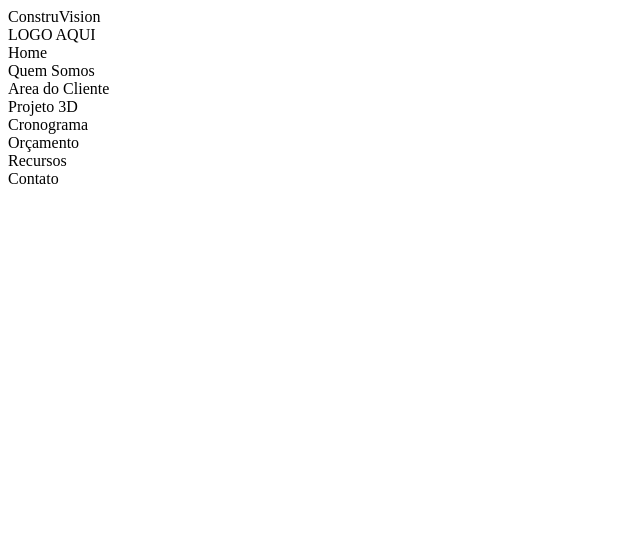
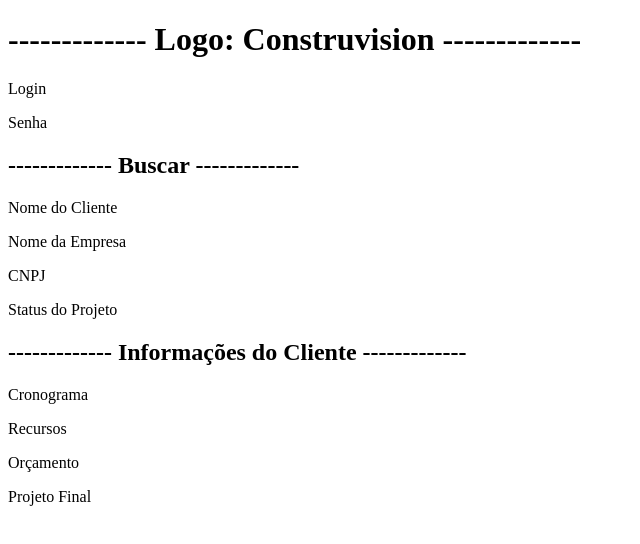
Before and after one commit to GustavoOAV/SENAC-PWMB-1141151445-Gustavo, a plain HTML site: page PWMB Semana 4/index.html in a window 1280 px wide. Shown: the whole page, without its empty margins (0-640 px from the left). Drawn offline with Linux system fonts and the light colour scheme.

Commit message:
Corrigindo Projeto

```diff
--- a/PWMB Semana 4/index.html
+++ b/PWMB Semana 4/index.html
@@ -3,22 +3,26 @@
 <head>
     <meta charset="UTF-8">
     <meta name="viewport" content="width=device-width, initial-scale=1.0">
-    <link rel="styleheet" href="/style.css">
-    <title>ConstruVision</title>
-    <header>ConstruVision</header>
-    <head>LOGO AQUI</head>
-    <div>
-    <nav>Home</nav>
-    <nav>Quem Somos</nav>
-    <nav>Area do Cliente</nav>
-    <nav>Projeto 3D</nav>
-    <nav>Cronograma</nav>
-    <nav>Orçamento</nav>
-    <nav>Recursos</nav>
+    <link rel="stylesheet" href="/style.css">
+    <title>Construvision</title>
+    </head>
+    <body>
+        <header>
+            <h1>------------- Logo: Construvision -------------</h1>
+        </header>
+        <div>
+            <p>Login</p>
+            <p>Senha</p>
+                <h2>------------- Buscar -------------</h2>
+                <p>Nome do Cliente</p>
+                <p>Nome da Empresa</p>
+                <p>CNPJ</p>
+                <p>Status do Projeto</p>
+                <h2>------------- Informações do Cliente -------------</h2>
+                <p>Cronograma</p>
+                <p>Recursos</p>
+                <p>Orçamento</p>
+                <p>Projeto Final</p>
     </div>
-</head>
-
-<body>
-    <footer>Contato</footer>
 </body>
 </html>
```
Also changed, not shown: 2 other files.
